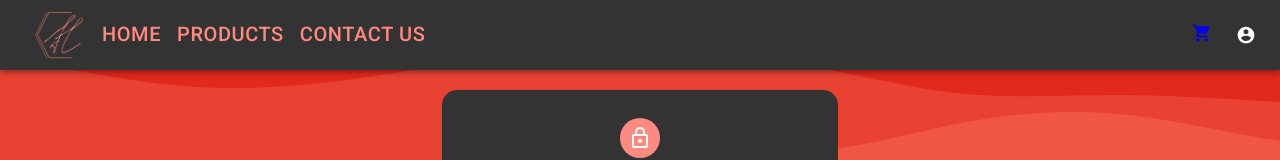
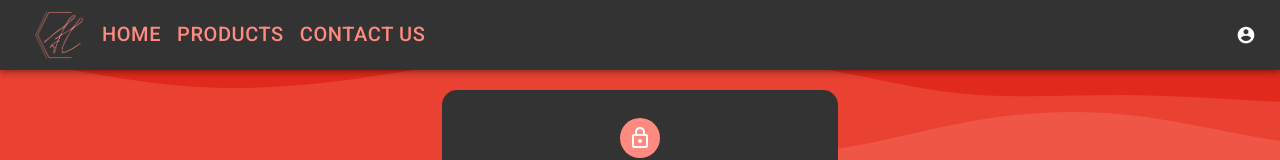
Before and after one commit to trwelk/i-manage, a React (Create React App) app in the folder frontend/: page /shop/signUp in a window 1280 px wide. Shown: the top 160 px of the page. Built offline with nearby package versions, Linux system fonts and the light colour scheme.

Commit message:
removed cart when not logged in

```diff
--- a/frontend/src/components/common/Navbar.js
+++ b/frontend/src/components/common/Navbar.js
@@ -208,13 +208,14 @@ export default function Navbar() {
             />
           </div> */}
           <div className={classes.sectionDesktop}>
-            <IconButton aria-label="4 items in cart" color="inherit">
+          {globalState.auth.logged == true &&<IconButton aria-label="4 items in cart" color="inherit">
               <Badge badgeContent={count} color="secondary">
               <Link to="/shop/cart" className={classes.link}>
                 <ShoppingCartIcon className={classes.navbutton}/>
               </Link>
               </Badge>
-            </IconButton>
+            </IconButton>}
+
             <IconButton
               edge="end"
               aria-label="account of current user"
```
